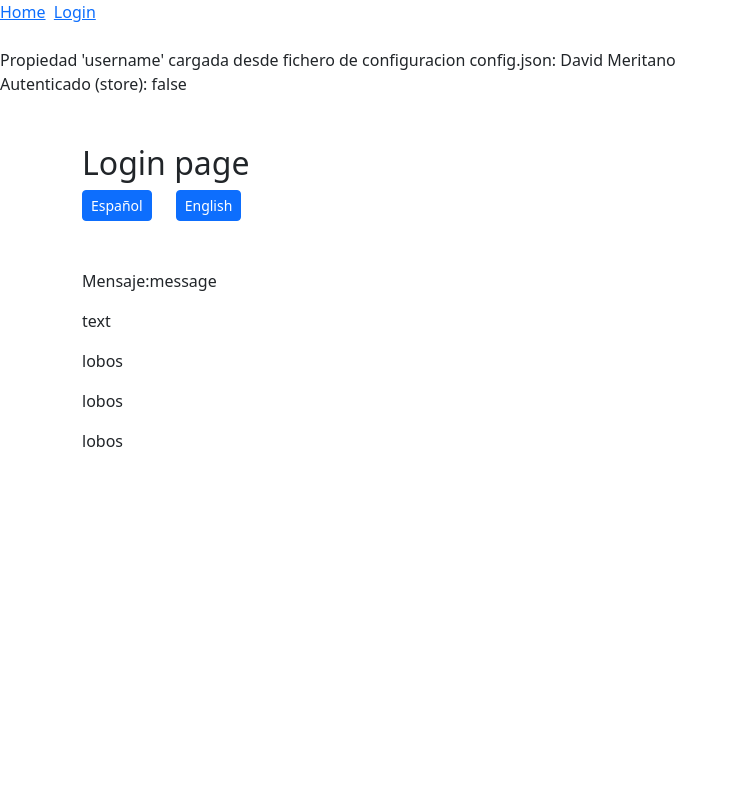
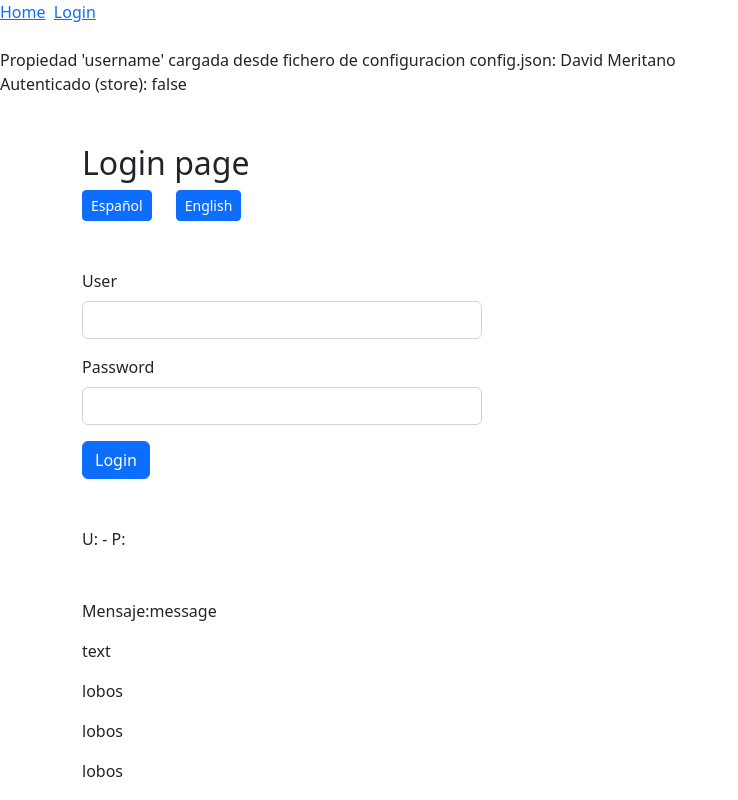
Before and after one commit to dmeritano/vue-base, a Vue app: page /login in a window 1280 px wide. Shown: the whole page, without its empty margins (0-738 px from the left). Built offline with nearby package versions, Linux system fonts and the light colour scheme.

Commit message:
Proyecto Base Vue3 - Version 4 - Ver README.md

```diff
--- a/package.json
+++ b/package.json
@@ -14,7 +14,8 @@
     "vue": "^3.2.13",
     "vue-i18n": "^9.1.0",
     "vue-router": "^4.1.6",
-    "vuex": "^4.0.2"
+    "vuex": "^4.0.2",
+    "vuex-persist": "^3.1.3"
   },
   "devDependencies": {
     "@babel/core": "^7.12.16",
--- /dev/null
+++ b/src/assets/css/global.css
@@ -0,0 +1,6 @@
+h1{
+    font-weight: bolder;
+}
+.custom-footer{
+    font-size: xx-small;
+}
--- a/src/components/AppHeader.vue
+++ b/src/components/AppHeader.vue
@@ -1,7 +1,8 @@
 <template>
     <nav>
       <router-link to="/">Home</router-link>&nbsp;
-      <router-link to="/login">Login</router-link>
+      <router-link to="/login" v-if="!authenticated">Login</router-link>&nbsp;
+      <a href="#" @click.prevent="logout" v-if="authenticated">Logout</a>
     </nav>
     <br/>
     {{"Propiedad 'username' cargada desde fichero de configuracion config.json: " + username}}
@@ -20,6 +21,12 @@ export default {
     authenticated(){
       return this.$store.getters.authenticated
     }
+  },
+  methods:{
+    logout(){
+      this.$store.dispatch('logoutAction')
+      this.$router.push("/login")
+    }
   }
 }
 </script>
--- a/src/main.js
+++ b/src/main.js
@@ -10,10 +10,28 @@ import i18n from './i18n'
 import 'bootstrap/dist/css/bootstrap.min.css'
 import 'bootstrap/dist/js/bootstrap.min'
 
+//Global styles
+import '@/assets/css/global.css';
+
 
 const router = createRouter({
     history: createWebHistory(),
     routes,
+})
+
+router.beforeEach( (to, from, next) => {
+    if (to.matched.some(route => route.meta.requiresAuth)){
+        if(!store.getters.authenticated){
+            next('/login')
+        }else{
+            next()
+        }
+    }else if (to.fullPath.toLocaleLowerCase() === "/login" &&
+            store.getters.authenticated){
+        next('/home')
+    }else{
+        next()
+    }
 })
 
 makeEnvConfig().then(
--- a/src/pages/LoginPage.vue
+++ b/src/pages/LoginPage.vue
@@ -15,6 +15,38 @@
       </div>
     </div>
 
+    <div class="row">
+      <div class="col">
+        <div class="mt-5 mb-5" style="max-width: 400px">
+          <form @submit.prevent>
+            <div class="mb-3">
+              <label for="user" class="form-label"
+                >User</label
+              >
+              <input
+                v-model="user"
+                type="text"
+                class="form-control"
+                id="user"
+              />
+            </div>
+            <div class="mb-3">
+              <label for="pass" class="form-label"
+                >Password</label
+              >
+              <input
+                v-model="pass"
+                type="password"
+                class="form-control"
+                id="pass"
+              />
+            </div>
+            <button type="button"  @click="login()" class="btn btn-primary">Login</button>
+          </form>
+        </div>
+      </div>
+    </div>
+    U: {{user}} - P: {{pass}}
     <div class="mt-5">
       <p>{{ "Mensaje:" + $t("message", { number: 18 }) }}</p>
       <p>{{ $t("text", 2) }}</p>
@@ -26,12 +58,18 @@
 </template>
 
 <script>
+import { mapActions } from 'vuex'
+
 export default {
   data() {
-    return {}
+    return {
+      user:"",
+      pass:""
+    }
   },
   mounted() {},
   methods: {
+    ...mapActions(["loginAction"]),
     idioma(idioma) {
       if (idioma === "en") {
         this.$i18n.locale = "en"
@@ -39,6 +77,19 @@ export default {
         this.$i18n.locale = "es"
       }
     },
+    login() {
+      const payload = {
+        user:this.user,
+        pass:this.pass
+      }
+      try {
+        this.loginAction(payload)
+        this.$router.push("/")
+      } catch (error) {
+        console.log(error);
+      }
+
+    },
   },
 }
 </script>
--- a/src/router/index.js
+++ b/src/router/index.js
@@ -2,7 +2,7 @@ import LoginPage from '../pages/LoginPage'
 import HomePage from '../pages/HomePage'
 
 export const routes = [
-    { path: '/login', component: LoginPage },
-    { path: '/home', component: HomePage },
+    { path: '/login', component: LoginPage},
+    { path: '/home', component: HomePage, meta: { requiresAuth: true } },
     { path: '/:pathMatch(.*)', redirect:'/home'}
 ]
--- a/src/store/index.js
+++ b/src/store/index.js
@@ -1,4 +1,5 @@
 import { createStore } from 'vuex'
+import VuexPersistence from 'vuex-persist'
 
 export const store = createStore({
     state:{
@@ -9,7 +10,31 @@ export const store = createStore({
             return state.authenticated
         }
     },
-    mutations:{},
-    actions:{},
-    modules:{}
+    mutations:{
+        login:(state, payload)=>{
+            if (payload.user === "admin" && payload.pass === "admin"){
+                state.authenticated = true
+            }
+
+        },
+        logout:(state) => {
+            state.authenticated = false
+        }
+    },
+    actions:{
+        loginAction:(context, payload) => {
+            context.commit('login', payload)
+        },
+        logoutAction:(context) => {
+            context.commit('logout')
+        }
+    },
+    modules:{},
+    plugins:[
+        new VuexPersistence({
+            storage: window.localStorage
+        }).plugin
+    ]
+
+
 })
```
Also changed, not shown: 2 other files (tests, documents, lock files or other folders).
